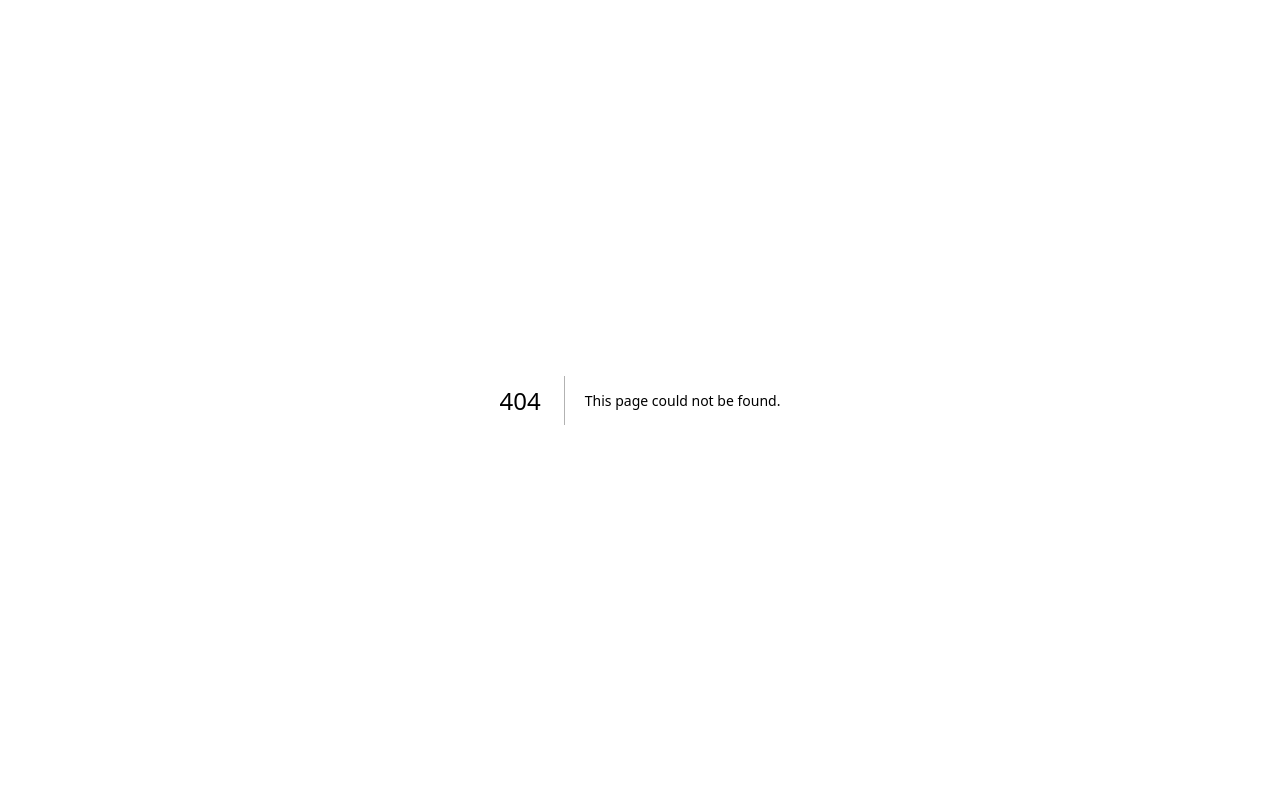
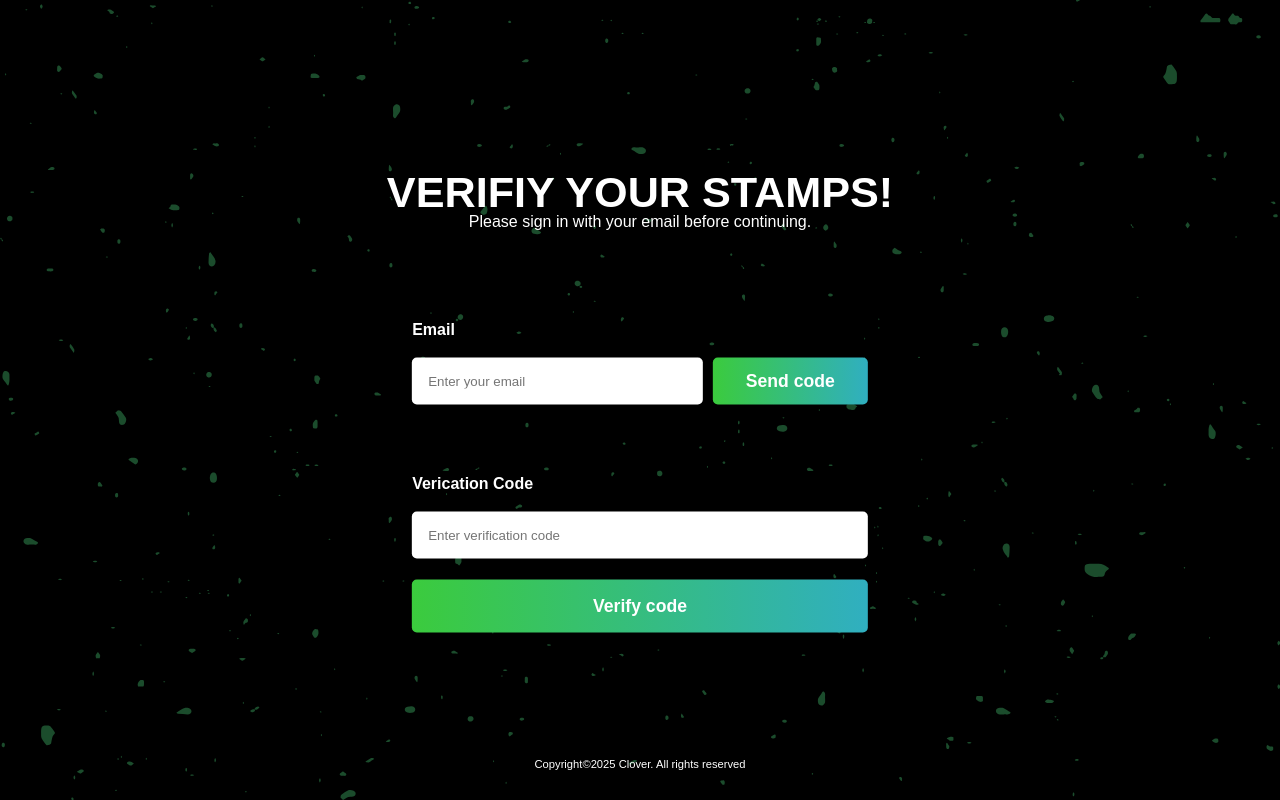
Before and after one commit to QuanGiap/CloverWebsite, a Next.js app: page /auth in a window 1280 px wide. Before the commit this address had no page. Built offline with nearby package versions, Linux system fonts and the light colour scheme.

Commit message:
finish second page

```diff
--- /dev/null
+++ b/src/app/auth/page.module.css
@@ -0,0 +1,82 @@
+.auth_background {
+  height: 100vh;
+  background-color: black;
+  z-index: -1;
+}
+.backgound_img{
+    object-fit:cover;
+    position: absolute;
+    height: 100vh;
+    width: 100vw;
+    z-index: 0;
+}
+.auth_container{
+    display: flex;
+    justify-content: center;
+    align-items: center;
+    flex-direction: column;
+    position: absolute;
+    color: white;
+    top:50%;
+    left:50%;
+    transform: translate(-50%,-50%);
+    gap:70px;
+    max-width: 1500px;
+}
+.auth_title_container{
+    text-align: center;
+    margin-bottom: 20px;
+}
+.auth_title{
+    text-transform: uppercase;
+    font-size: 2.7rem;
+    margin-bottom: -0.1em;
+}
+.auth_paragraph{
+    font-size: 1rem;
+}
+
+.auth_input{
+    padding:1rem;
+    border-radius: 5px;
+    border: none;
+}
+.auth_input_email_button_container{
+    display: flex;
+    gap:10px;
+    width: 100%;
+}
+.auth_input{
+    flex:1;
+}
+.auth_button_email{
+    flex:0.6;
+}
+.auth_button_code, .auth_button_email{
+    border-radius: 5px;
+    color: white;
+    border: none;
+    background: linear-gradient(0.25turn, #3BCB3D, #30AFC0);
+    font-size: 1.1rem;
+    font-weight: bold;
+}
+.auth_button_code{
+    margin-top: 1em;
+}
+.label_input{
+    margin-bottom: 1em;
+}
+.auth_input_code_container, .auth_input_email_container{
+    display: flex;
+    flex-direction: column;
+    width: 90%;
+    gap: 0.2em;
+}
+
+.auth_button_code{
+    flex: 1;
+    padding: 1rem;
+}
+.label_input{
+    font-weight: bold;
+}
--- /dev/null
+++ b/src/app/auth/page.tsx
@@ -0,0 +1,39 @@
+import Footer from "@/component/Footer/Footer";
+import styles from "./page.module.css";
+
+export default function AuthPage() {
+  return (
+    <div className={styles.auth_background}>
+      <img
+        src="dots spread.svg"
+        alt="dot spread"
+        className={styles.backgound_img}
+      />
+      <div className={styles.auth_container}>
+        <div className={styles.auth_title_container}>
+          <h1 className={styles.auth_title}>Verifiy Your stamps!</h1>
+          <p className={styles.auth_paragraph}>
+            Please sign in with your email before continuing.
+          </p>
+        </div>
+        <div className={styles.auth_input_email_container}>
+            <label htmlFor="email" className={styles.label_input}>
+                Email
+            </label>
+            <div className={styles.auth_input_email_button_container}>
+            <input type="email" placeholder="Enter your email" id="email" className={styles.auth_input} />
+            <button className={styles.auth_button_email}>Send code</button>
+            </div>
+        </div>
+        <div className={styles.auth_input_code_container}>
+          <label htmlFor="code" className={styles.label_input}>
+            Verication Code
+          </label>
+          <input placeholder="Enter verification code" type="text" id="code" className={styles.auth_input} />
+          <button className={styles.auth_button_code}>Verify code</button>
+        </div>
+      </div>
+        <Footer/>
+    </div>
+  );
+}
--- a/src/app/page.module.css
+++ b/src/app/page.module.css
@@ -46,7 +46,7 @@
     top: 50%;
 }
 .home_paragraph{
-    animation: 1562ms ease 100ms 1 normal both running Appearing;
+    animation: 1562ms ease 300ms 1 normal both running Appearing;
 }
 .gradation_image{
     width: 100%;
@@ -56,7 +56,6 @@
     top: 0;
     left: 0;
 }
-
 .home_paragraph, .footer, .nav_group, .title, .home_paragraph_container{
     z-index: 2;
 }
--- /dev/null
+++ b/src/component/Footer/Footer.tsx
@@ -0,0 +1,6 @@
+import styles from './page.module.css';
+export default function Footer() {
+    return <footer className={styles.footer}>
+    <p>Copyright©2025 Clover. All rights reserved</p>
+    </footer>
+}
--- /dev/null
+++ b/src/component/Footer/page.module.css
@@ -0,0 +1,10 @@
+
+.footer{
+    position:absolute;
+    left:50%;
+    color: white;
+    transform: translateX(-50%);
+    bottom: 30px;
+    font-size: 0.7rem;
+    z-index: 2;
+}
```
Also changed, not shown: src/app/page.tsx (+3 -4 lines), public/dots spread.svg (added).
